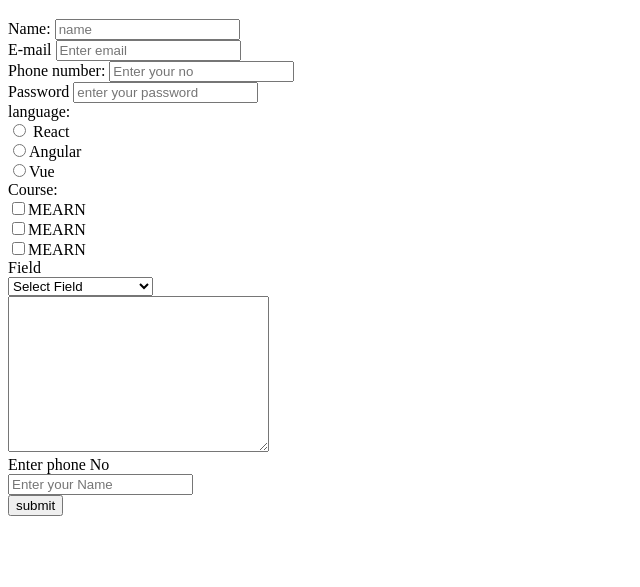
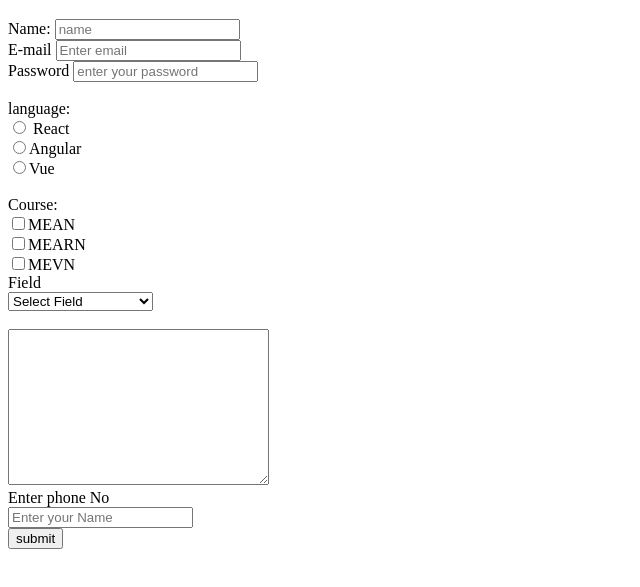
Before and after one commit to avinash2182/second-hands-on, a plain HTML site: page index.html in a window 1280 px wide. Shown: the part 61-648 px from the top of the page, without its empty margins (0-640 px from the left). Drawn offline with Linux system fonts and the light colour scheme.

Commit message:
Update index.html

```diff
--- a/index.html
+++ b/index.html
@@ -15,25 +15,23 @@
         <input type="text" placeholder="name" id="name" name="username" autocomplete="true"><br>
         <label for="email">E-mail</label>
         <input type="email" placeholder="Enter email" id="email" name="email" autocomplete="true"><br>
-        <label for="phno">Phone number:</label>
-        <input type="number" placeholder="Enter your no" id="phno"  name="phno" autocomplete="true" ><br>
         <label for="pass">Password</label>
-        <input type="password" placeholder="enter your password" id="pass" name="password" required><br>
+        <input type="password" placeholder="enter your password" id="pass" name="password" required><br><br>
         <label for="language">language:</label><br>
         <input type="radio" name="language" value="React"> <label for="react">React</label><br>
         <input type="radio"  name="language" value="Angular"><label for="angular">Angular</label><br>
-        <input type="radio"  name="language" value="Vue"><label for="Vue">Vue</label><br>
+        <input type="radio"  name="language" value="Vue"><label for="Vue">Vue</label><br><br>
         <label for="course">Course:</label><br>
-        <input type="checkbox" name="course1" id="MEAN" value="MEAN"><label for="MEAN">MEARN</label><br>
+        <input type="checkbox" name="course1" id="MEAN" value="MEAN"><label for="MEAN">MEAN</label><br>
         <input type="checkbox" name="course2" id="MEARN" value="MEARN"><label for="MEARN">MEARN</label><br>
-        <input type="checkbox" name="course3" id="MEVN" value="MEVN"><label for="MEVN">MEARN</label><br>
+        <input type="checkbox" name="course3" id="MEVN" value="MEVN"><label for="MEVN">MEVN</label><br>
         <label for="drop">Field</label><br>
         <select name="Field" id="drop" required>
             <option>Select Field</option>
             <option value="FrondEnd">FrontEnd Developer</option>
             <option value="BackEnd">BackEnd Developer</option>
             <option value="Full Stack">Full Stack Developer</option>
-        </select><br>
+        </select><br><br>
          <textarea name="Enter your msg" id="" cols="30" rows="10"></textarea><br>
          <label for="Pno">Enter phone No</label><br>
          <input type="number" placeholder="Enter your Name" id="mobile_no" name="userno"><br>
```
